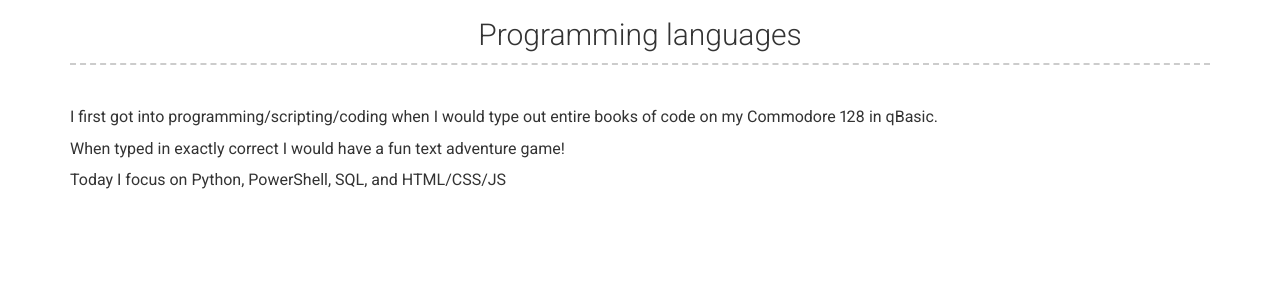
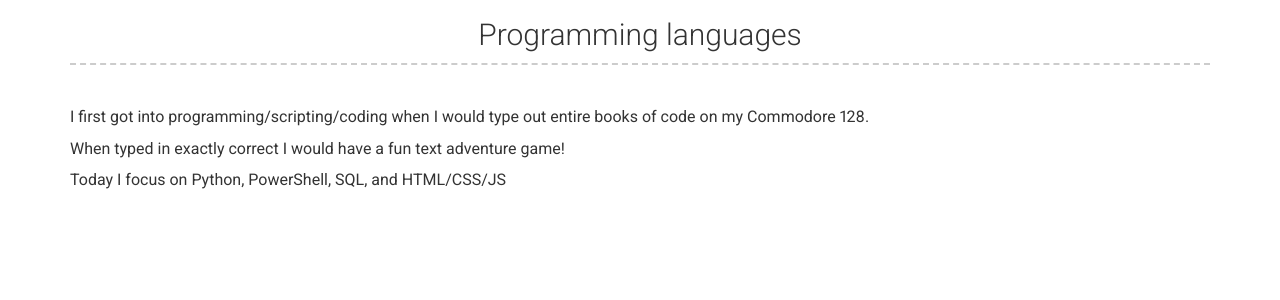
Before and after one commit to lucasthoennes/lucasthoennes.github.io, a Jekyll site: the page built from index.md, in a window 1280 px wide. Shown: the part 1174-1474 px from the top of the page. Built offline with Jekyll 4.4.1, drawn with Linux system fonts in a browser that asks for light colours; nearby versions of some CDN libraries.

Commit message:
Update programming languages description
Removed 'in qBasic' from the programming languages description.

```diff
--- a/_config.yml
+++ b/_config.yml
@@ -100,7 +100,7 @@ content:
   - title: Programming languages
     layout: text
     content: | # this will include new lines to allow paragraphs
-      I first got into programming/scripting/coding when I would type out entire books of code on my Commodore 128 in qBasic.
+      I first got into programming/scripting/coding when I would type out entire books of code on my Commodore 128.
 
       When typed in exactly correct I would have a fun text adventure game!
 
```
